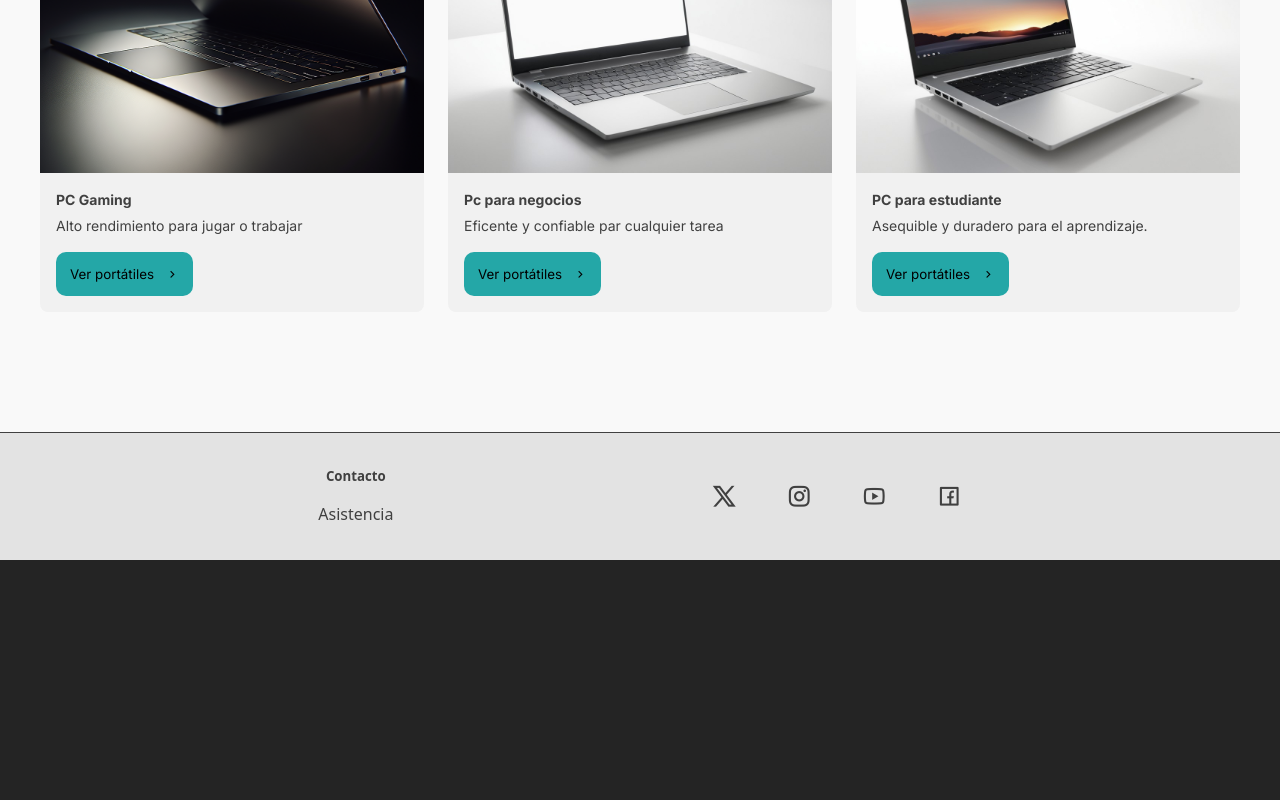
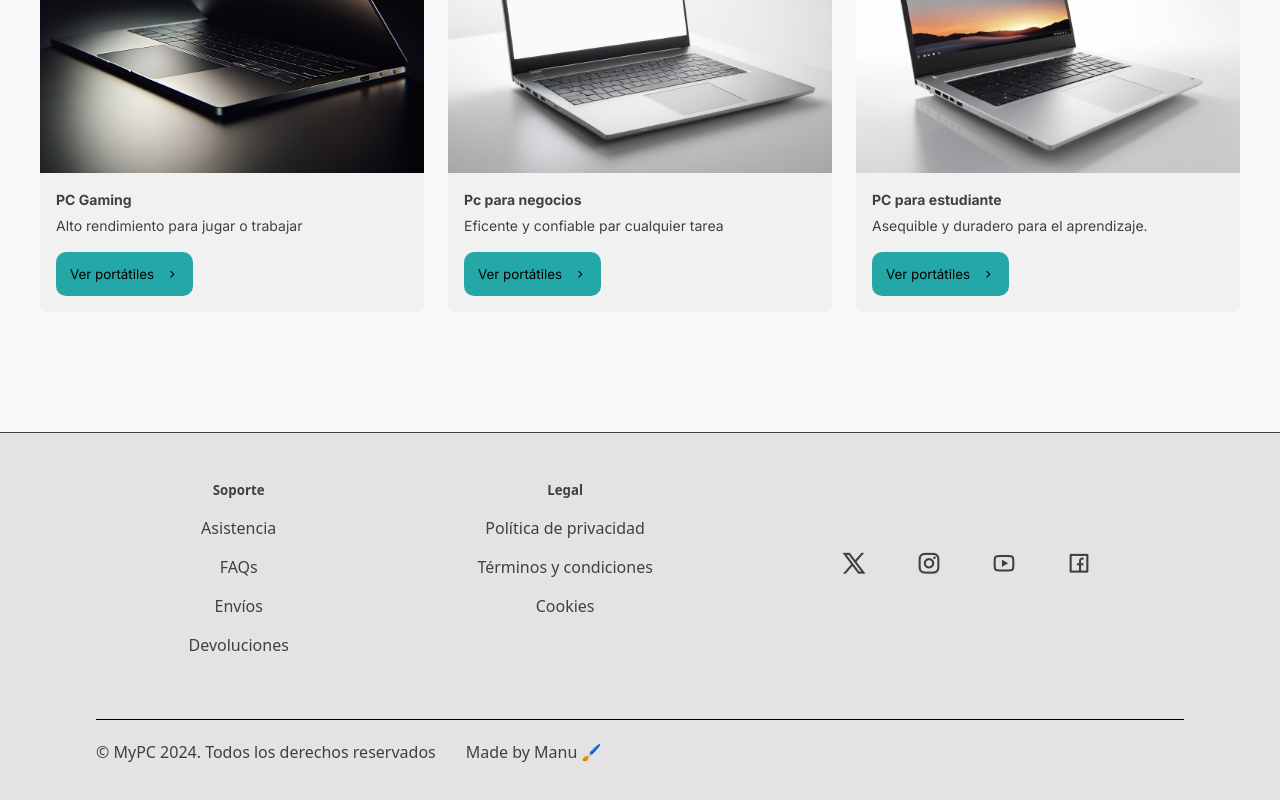
Before and after one commit to Manug0/Proyecto-12-React-Avanzado, a React (Vite) app: page / in a window 1280 px wide. Shown: the part 1330-2130 px from the top of the page. Before the commit the page ends 1890 px from the top, so only its background shows below. Built offline with nearby package versions, Linux system fonts and the light colour scheme; a web font is replaced by a local one.

Commit message:
finish footer

```diff
--- a/src/components/Footer/Footer.css
+++ b/src/components/Footer/Footer.css
@@ -1,40 +1,60 @@
 @import url("https://fonts.googleapis.com/css2?family=Lato:wght@400;700&display=swap");
 
 footer {
+	display: flex;
+	flex-direction: column;
+	gap: 1.875rem;
 	margin-top: auto;
 	width: 100%;
-	height: 8rem;
+	height: fit-content;
 	background-color: hsl(0, 0%, 89%);
 	border-top: 1px solid hsl(0, 0%, 25%);
 	transition: background-color 0.4s ease-in-out;
 	font-family: system-ui;
+	padding: 3rem 0 4rem;
 }
 footer.dark-theme {
 	background-color: hsl(0, 0%, 25%);
 	border-top: 1px solid hsl(0, 0%, 89%);
 }
 
-.footer-content {
+.footer-main-content {
 	display: flex;
-	align-items: center;
 	justify-content: space-evenly;
 	height: 100%;
+	padding-bottom: 2rem;
 }
 
-.contact {
+.support,
+.legal {
 	display: flex;
 	flex-direction: column;
 	gap: 15px;
 }
-.contact p:hover {
+.support p:hover,
+.legal p:hover {
 	cursor: pointer;
 }
 
+.legal {
+	display: flex;
+}
 .socials {
 	display: flex;
 	gap: 50px;
 	font-size: 25px;
+	margin-top: 4rem;
 }
 .socials:hover {
 	cursor: pointer;
 }
+
+.rights {
+	display: flex;
+	justify-content: flex-start;
+	gap: 30px;
+	width: 85%;
+	margin: auto;
+	border-top: 1px solid black;
+	padding-top: 20px;
+}
--- a/src/components/Footer/Footer.jsx
+++ b/src/components/Footer/Footer.jsx
@@ -10,10 +10,19 @@
 	};
 	return (
 		<footer>
-			<div className="footer-content">
-				<div className="contact">
-					<h5>Contacto</h5>
+			<div className="footer-main-content">
+				<div className="support">
+					<h5>Soporte</h5>
 					<p onClick={goToForm}>Asistencia</p>
+					<p>FAQs</p>
+					<p>Envíos</p>
+					<p>Devoluciones</p>
+				</div>
+				<div className="legal">
+					<h5>Legal</h5>
+					<p>Política de privacidad</p>
+					<p>Términos y condiciones</p>
+					<p>Cookies</p>
 				</div>
 				<div className="socials">
 					<i class="ri-twitter-x-line"></i>
@@ -22,6 +31,10 @@
 					<i class="ri-facebook-box-line"></i>
 				</div>
 			</div>
+			<div className="rights">
+				<p>© MyPC 2024. Todos los derechos reservados</p>
+				<p>Made by Manu 🖌️</p>
+			</div>
 		</footer>
 	);
 };
```
